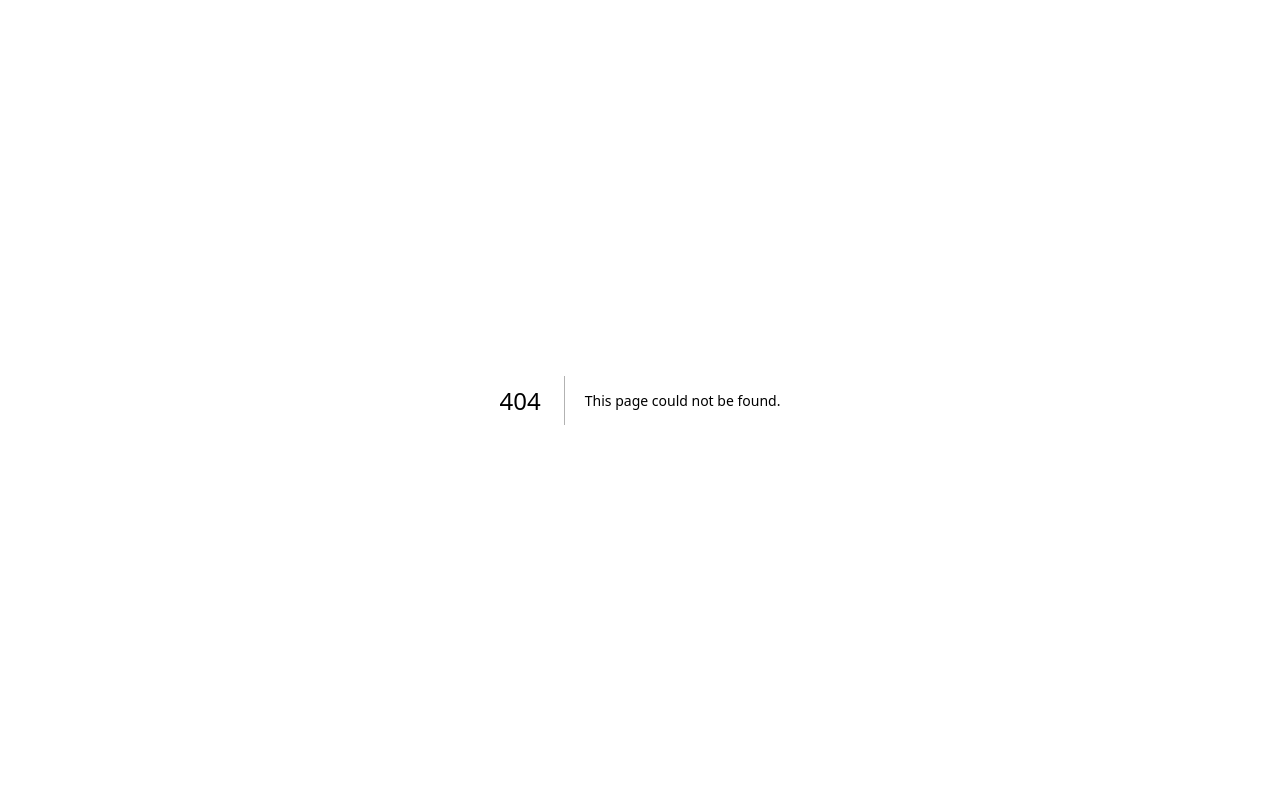
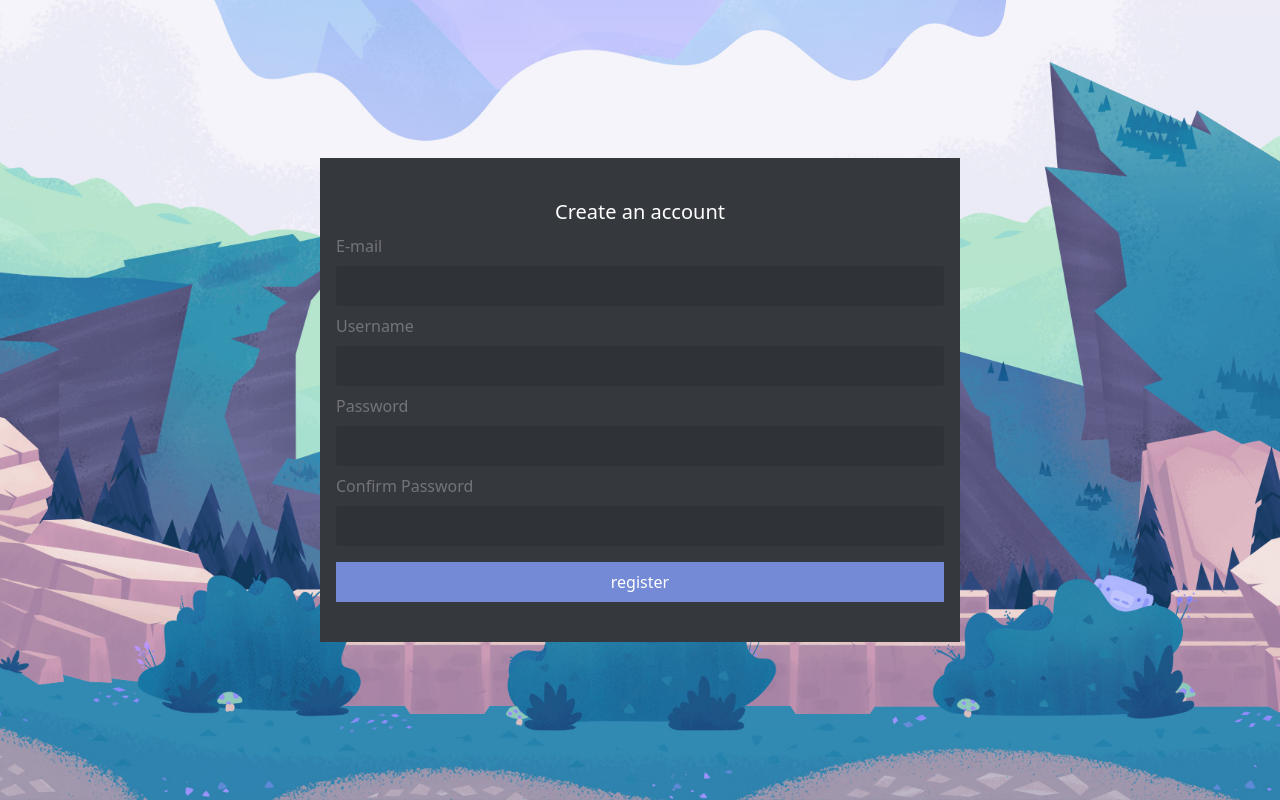
Before and after one commit to aymanesarrar/discordclone-front, a Next.js app: page /register in a window 1280 px wide. Before the commit this address had no page. Built offline with nearby package versions, Linux system fonts and the light colour scheme.

Commit message:
feat(auth): adding login and register pages with adding form to add user infos with a button, now i gotta move the inputs to a separated components

```diff
--- /dev/null
+++ b/components/Layouts/Auth.tsx
@@ -0,0 +1,10 @@
+import { ReactNode } from "react";
+
+const Auth = ({ children }: { children: ReactNode }) => {
+  return (
+    <div className="min-h-screen bg-[url('/bg.jpg')] bg-cover bg-center bg-no-repeat flex items-center justify-center">
+      {children}
+    </div>
+  );
+};
+export { Auth as default };
--- /dev/null
+++ b/components/Register/Form.tsx
@@ -0,0 +1,45 @@
+const Form = () => {
+  return (
+    <div className="grid  grid-cols-1 bg-[#35393E] px-4 py-10 w-full md:w-1/2 text-[#737479]">
+      <h1 className="text-xl text-center text-white">Create an account</h1>
+      <form>
+        <label htmlFor="email" className="flex flex-col gap-2 mt-2">
+          E-mail
+          <input
+            type="email"
+            id="email"
+            className="outline-none text-white bg-[#2F3338] px-4 py-2 rounded-sm focus:border-[1px] focus:border-[#748AD6]"
+          />
+        </label>
+        <label htmlFor="username" className="flex flex-col gap-2 mt-2">
+          Username
+          <input
+            type="text"
+            id="username"
+            className="outline-none text-white bg-[#2F3338] px-4 py-2 rounded-sm focus:border-[1px] focus:border-[#748AD6]"
+          />
+        </label>
+        <label htmlFor="password" className="flex flex-col gap-2 mt-2">
+          Password
+          <input
+            type="password"
+            id="password"
+            className="outline-none text-white bg-[#2F3338] px-4 py-2 rounded-sm focus:border-[1px] focus:border-[#748AD6]"
+          />
+        </label>
+        <label htmlFor="confirmpassword" className="flex flex-col gap-2 mt-2">
+          Confirm Password
+          <input
+            type="password"
+            id="confirmpassword"
+            className="outline-none text-white bg-[#2F3338] px-4 py-2 rounded-sm focus:border-[1px] focus:border-[#748AD6]"
+          />
+        </label>
+        <button className="bg-[#748AD6] text-white px-4 py-2 w-full mt-4">
+          register
+        </button>
+      </form>
+    </div>
+  );
+};
+export { Form as default };
--- a/package.json
+++ b/package.json
@@ -20,9 +20,10 @@
     "next-seo": "^5.15.0",
     "react": "18.2.0",
     "react-dom": "18.2.0",
-    "react-hook-form": "^7.41.0",
+    "react-hook-form": "^7.41.1",
     "react-icons": "^4.7.1",
-    "typescript": "4.9.4"
+    "typescript": "4.9.4",
+    "zod": "^3.20.2"
   },
   "devDependencies": {
     "autoprefixer": "^10.4.13",
--- /dev/null
+++ b/pages/login.tsx
@@ -0,0 +1,6 @@
+import Auth from "../components/Layouts/Auth";
+
+const Login = () => {
+  return <Auth>test</Auth>;
+};
+export { Login as default };
--- /dev/null
+++ b/pages/register.tsx
@@ -0,0 +1,11 @@
+import Auth from "../components/Layouts/Auth";
+import Form from "../components/Register/Form";
+
+const Register = () => {
+  return (
+    <Auth>
+      <Form />
+    </Auth>
+  );
+};
+export { Register as default };
```
Also changed, not shown: public/bg.jpg (added), 1 other file (tests, documents, lock files or other folders).
